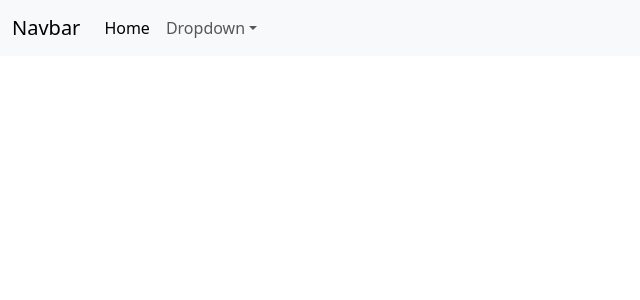
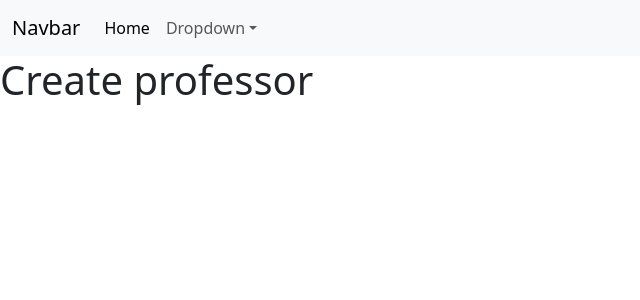
Before and after one commit to Natan-Lucena/Web-Material-College, a React (Create React App) app: page /professor/create in a window 1280 px wide. Shown: the top 300 px of the page, without its empty margins (0-640 px from the left). Built offline with nearby package versions, Linux system fonts and the light colour scheme.

Commit message:
:sparkles: add home page

```diff
--- a/src/App.js
+++ b/src/App.js
@@ -4,8 +4,12 @@
 //import World from "./components/atividade01/questao03/World.jsx";
 //import FunctionContextA from "./components/atividade02/questao01/FunctionContextA.jsx";
 
+import Main from "./components/Crud/Main";
+
+//import Main from "./components/Crud/Main";
+
 //import PokemonComponent from "./components/atividade02/questao03/PokemonComponent";
-import NavBar from "./components/BootStrap/NavBar";
+//import NavBar from "./components/BootStrap/NavBar";
 //import { SaveLoadData } from "./components/saveLoadData/SaveLoadData";
 
 //import PokemonAvo from "./components/atividade02/questao02/PokemonAvo.jsx";
@@ -48,7 +52,9 @@ return (
 
   //return <PokemonComponent />;
   //return <SaveLoadData />;
-  return <NavBar />;
+  // return <NavBar />;
+
+  return <Main />;
 }
 
 export default App;
--- /dev/null
+++ b/src/components/Crud/Home.jsx
@@ -0,0 +1,55 @@
+import "bootstrap/dist/css/bootstrap.min.css";
+import "bootstrap/dist/js/bootstrap.bundle.min";
+import { Link, Outlet } from "react-router-dom";
+
+const Home = () => {
+  return (
+    <div>
+      <nav
+        className="navbar navbar-expand-lg bg-body-tertiary"
+        style={{ margin: 0 }}
+      >
+        <div className="container-fluid">
+          <a className="navbar-brand" href="http://www.bootstrap.com">
+            Navbar
+          </a>
+          <div className="collapse navbar-collapse" id="navbarNav">
+            <ul className="navbar-nav me-auto mb-2 mb-lg-0">
+              <li className="nav-item">
+                <a className="nav-link active" href="http://www.bootstrap.com">
+                  Home
+                </a>
+              </li>
+              <li className="nav-item dropdown">
+                <a
+                  className="nav-link dropdown-toggle"
+                  role="button"
+                  data-bs-toggle="dropdown"
+                  aria-expanded="false"
+                  href="/"
+                >
+                  Dropdown
+                </a>
+                <ul className="dropdown-menu">
+                  <li className="dropdown-item">
+                    <Link className="dropdown-item" to="professor/read">
+                      Listar professor
+                    </Link>
+                  </li>
+                  <li className="dropdown-item">
+                    <Link className="dropdown-item" to="professor/create">
+                      Criar professor
+                    </Link>
+                  </li>
+                </ul>
+              </li>
+            </ul>
+          </div>
+        </div>
+      </nav>
+      <Outlet />
+    </div>
+  );
+};
+
+export default Home;
--- /dev/null
+++ b/src/components/Crud/Main.jsx
@@ -0,0 +1,26 @@
+import { createBrowserRouter, RouterProvider } from "react-router-dom";
+
+import Home from "./Home";
+import Read from "./professor/Read";
+import Create from "./professor/Create";
+import Update from "./professor/Update";
+import Delete from "./professor/Delete";
+
+const router = createBrowserRouter([
+  {
+    path: "/",
+    element: <Home />,
+    children: [
+      { path: "professor/read", element: <Read /> },
+      { path: "professor/create", element: <Create /> },
+      { path: "professor/update", element: <Update /> },
+      { path: "professor/delete", element: <Delete /> },
+    ],
+  },
+]);
+
+const Main = () => {
+  return <RouterProvider router={router} />;
+};
+
+export default Main;
--- /dev/null
+++ b/src/components/Crud/professor/Create.jsx
@@ -0,0 +1,5 @@
+const Create = () => {
+  return <h1>Create professor</h1>;
+};
+
+export default Create;
--- /dev/null
+++ b/src/components/Crud/professor/Delete.jsx
@@ -0,0 +1,5 @@
+const Delete = () => {
+  return <h1>Delete professor</h1>;
+};
+
+export default Delete;
--- /dev/null
+++ b/src/components/Crud/professor/Read.jsx
@@ -0,0 +1,5 @@
+const Read = () => {
+  return <h1>Read professor</h1>;
+};
+
+export default Read;
--- /dev/null
+++ b/src/components/Crud/professor/Update.jsx
@@ -0,0 +1,5 @@
+const Update = () => {
+  return <h1>Update professor</h1>;
+};
+
+export default Update;
```
